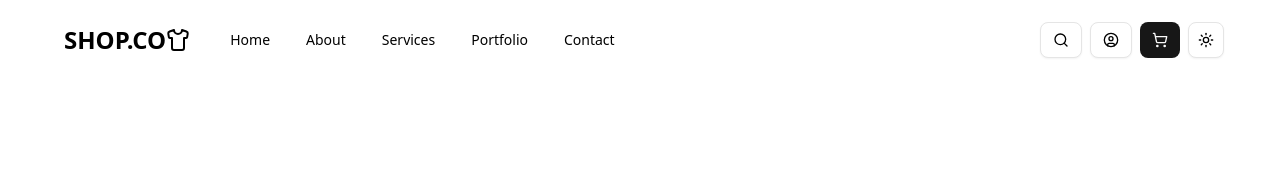
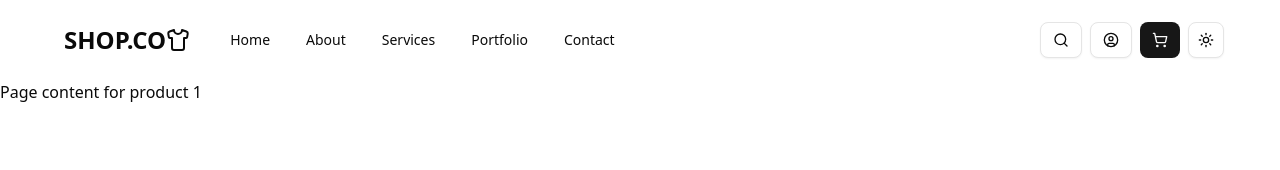
Before and after one commit to rdGxd/MiniEcommerce, a Next.js app in the folder frontend/: page /products/details/1 in a window 1280 px wide. Before the commit this address had no page. Shown: the top 170 px of the page. Built offline with nearby package versions, Linux system fonts and the light colour scheme.

Commit message:
feat: adicionar página de detalhes do produto

```diff
--- /dev/null
+++ b/frontend/src/app/products/details/[id]/page.tsx
@@ -0,0 +1,17 @@
+"use client";
+
+interface Props {
+  readonly params: {
+    readonly id: string;
+  };
+}
+
+export default function ProductDetails({ params }: Props) {
+  const { id } = params;
+
+  return (
+    <>
+      <p>Page content for product {id}</p>
+    </>
+  );
+}
```
